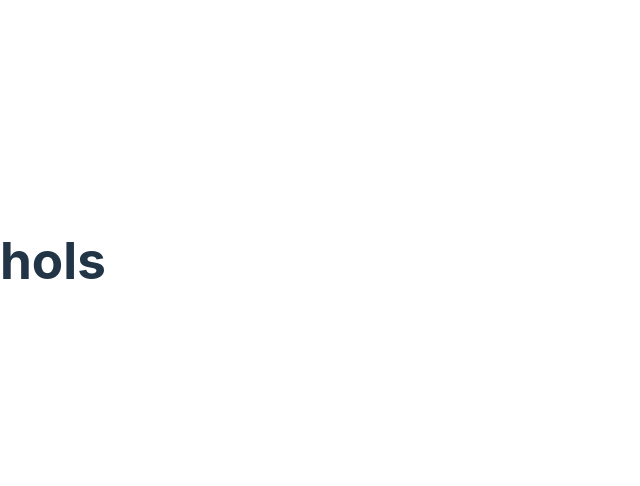
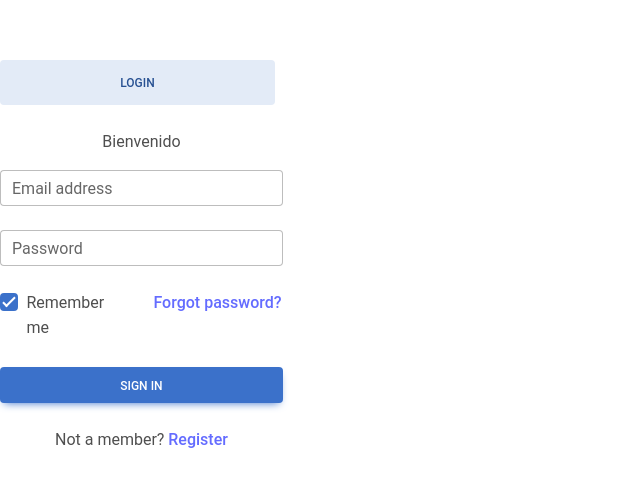
Before and after one commit to leandrogarcia1/trabajoFinal-grupo5, a React (Vite) app: page / in a window 1280 px wide. Shown: the part 140-626 px from the top of the page, without its empty margins (0-640 px from the left). Built offline with nearby package versions, Linux system fonts and the light colour scheme.

Commit message:
creo el componente registro, falta agregar mas estilos

```diff
--- a/src/App.jsx
+++ b/src/App.jsx
@@ -1,14 +1,13 @@
-import { useState } from 'react'
-import reactLogo from './assets/react.svg'
-import viteLogo from '/vite.svg'
+
 import './App.css'
+import Registro from './assets/componentes/registro/Registro'
 
 function App() {
-  const [count, setCount] = useState(0)
+
 
   return (
     <>
-      <h1>hols</h1>
+      <Registro/>
     </>
   )
 }
--- a/src/assets/componentes/registro/Registro.jsx
+++ b/src/assets/componentes/registro/Registro.jsx
@@ -0,0 +1,80 @@
+import React, { useState } from 'react';
+import { MDBRow, MDBCol, MDBInput, MDBCheckbox, MDBBtn, MDBIcon, MDBTabs, MDBTabsItem, MDBTabsLink, MDBTabsContent, MDBTabsPane } from 'mdb-react-ui-kit';
+import 'mdb-react-ui-kit/dist/css/mdb.min.css';
+import "@fortawesome/fontawesome-free/css/all.min.css";
+
+export default function App() {
+  const [loginRegisterActive, setLoginRegisterActive] = useState('login');
+
+  const handleLoginRegisterClick = (tab) => {
+    setLoginRegisterActive(tab);
+  };
+
+  return (
+    <div>
+      <MDBTabs pills justify className='mb-3'>
+        <MDBTabsItem>
+          <MDBTabsLink
+            onClick={() => handleLoginRegisterClick('login')}
+            active={loginRegisterActive === 'login'}
+          >
+            Login
+          </MDBTabsLink>
+        </MDBTabsItem>
+
+      </MDBTabs>
+
+      <MDBTabsContent>
+        <MDBTabsPane show={loginRegisterActive === 'login'}>
+          <form>
+            <p className='text-center'>Bienvenido</p>
+
+            <MDBInput className='mb-4' type='email' id='form7Example1' label='Email address' />
+            <MDBInput className='mb-4' type='password' id='form7Example2' label='Password' />
+
+            <MDBRow className='mb-4'>
+              <MDBCol className='d-flex justify-content-center'>
+                <MDBCheckbox id='form7Example3' label='Remember me' defaultChecked />
+              </MDBCol>
+              <MDBCol>
+                <a href='#!'>Forgot password?</a>
+              </MDBCol>
+            </MDBRow>
+
+            <MDBBtn type='submit' className='mb-4' block>
+              Sign in
+            </MDBBtn>
+
+            <div className='text-center'>
+              <p>
+                Not a member? <a href='#!'>Register</a>
+              </p>
+            </div>
+          </form>
+        </MDBTabsPane>
+        <MDBTabsPane show={loginRegisterActive === 'register'}>
+          <form>
+            <p className='text-center'>or:</p>
+
+            <MDBInput className='mb-4' id='form8Example1' label='Name' />
+            <MDBInput className='mb-4' id='form8Example2' label='Username' />
+            <MDBInput className='mb-4' type='email' id='form8Example3' label='Email address' />
+            <MDBInput className='mb-4' type='password' id='form8Example4' label='Password' />
+            <MDBInput className='mb-4' type='password' id='form8Example5' label='Repeat password' />
+
+            <MDBCheckbox
+              wrapperClass='d-flex justify-content-center mb-4'
+              id='form8Example6'
+              label='I have read and agree to the terms'
+              defaultChecked
+            />
+
+            <MDBBtn type='submit' className='mb-4' block>
+              Sign in
+            </MDBBtn>
+          </form>
+        </MDBTabsPane>
+      </MDBTabsContent>
+    </div>
+  );
+}
```
